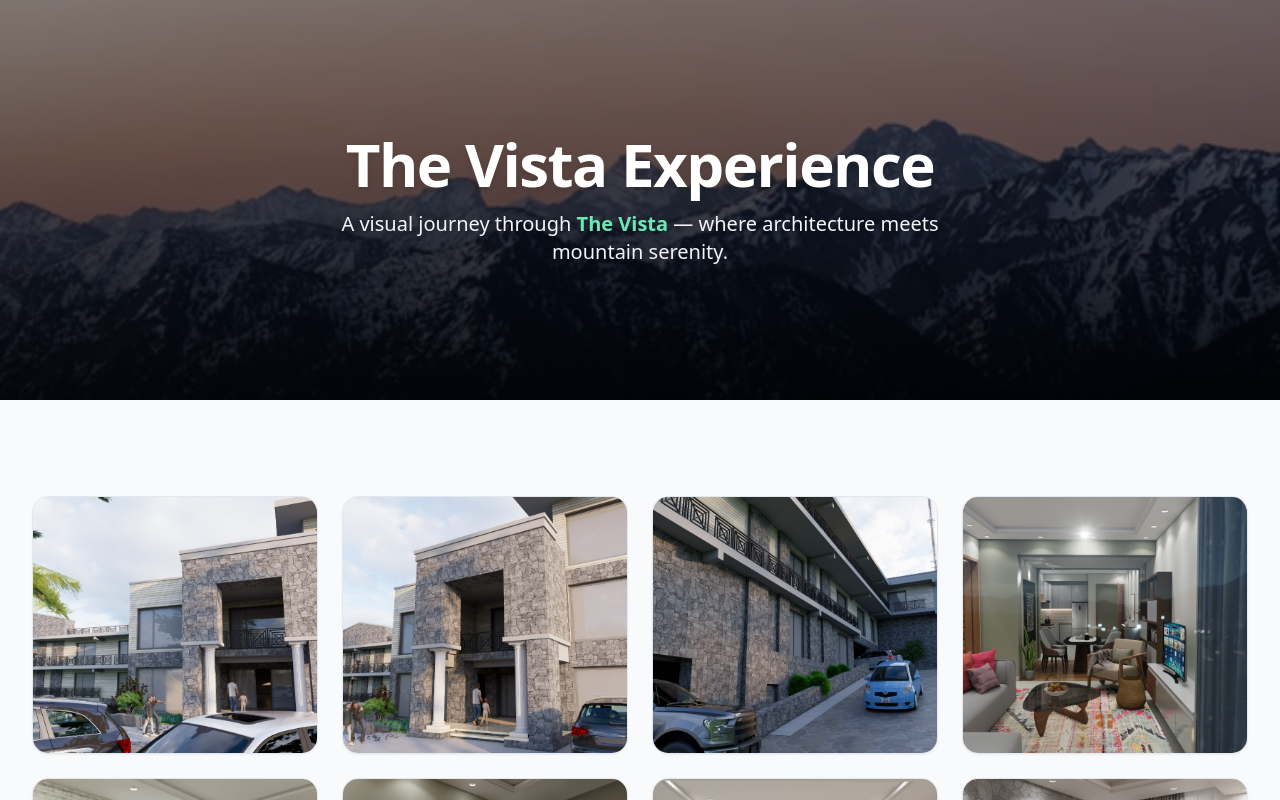
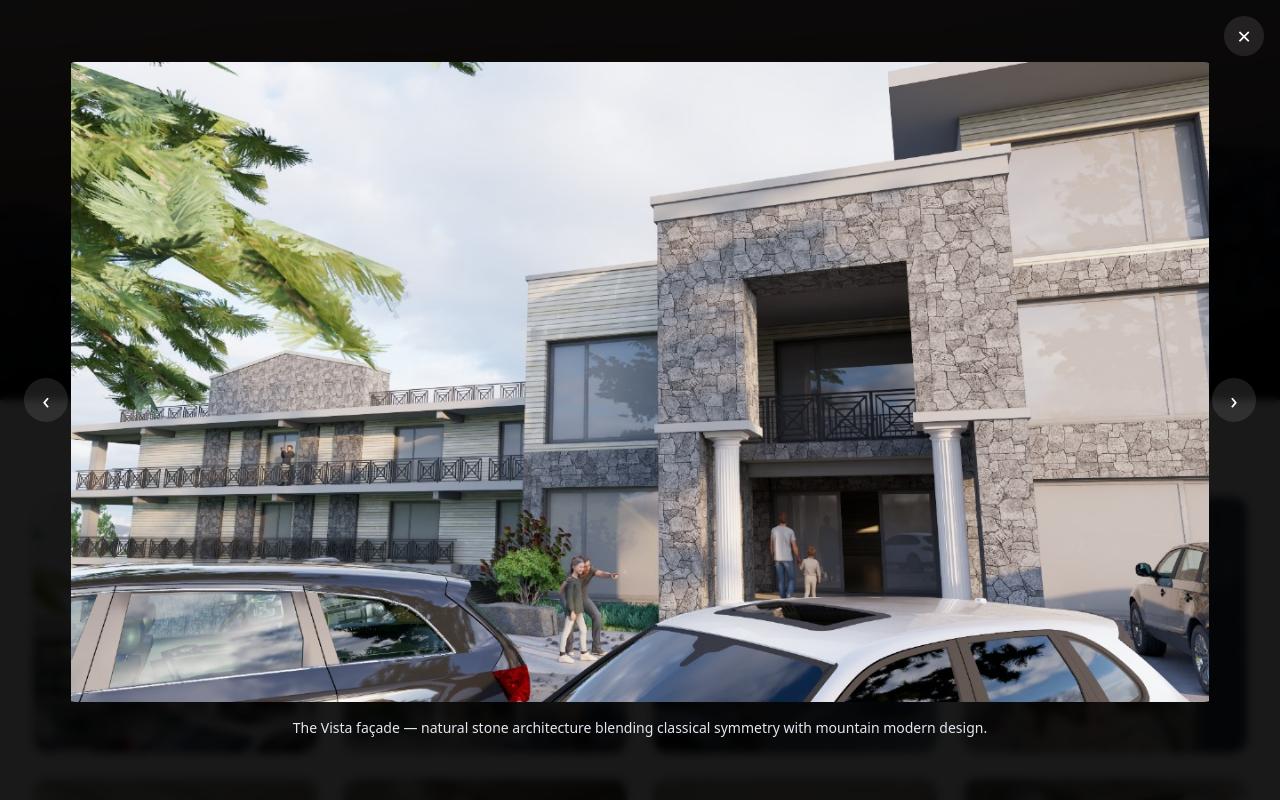
Before and after one commit to abdullahwiqar-byte/thevista, a React (Vite) app: page /gallery in a window 1280 px wide. Both pictures are taken after a click on the element 175 px from the left and 625 px from the top of the page. Shown: the top 800 px of the page. Built offline with nearby package versions, Linux system fonts and the light colour scheme.

Commit message:
Update Gallery.jsx

```diff
--- a/src/Gallery.jsx
+++ b/src/Gallery.jsx
@@ -110,6 +110,60 @@ const next = (e) => {
     </figure>
   </Fade>
 ))}
+            {/* Lightbox modal */}
+{index !== null && (
+  <div
+    className="fixed inset-0 z-50 bg-black/90 backdrop-blur-sm flex items-center justify-center p-4"
+    onClick={close}
+    role="dialog"
+    aria-modal="true"
+  >
+    {/* Close */}
+    <button
+      onClick={close}
+      className="absolute top-4 right-4 h-10 w-10 rounded-full bg-white/10 hover:bg-white/20 text-white text-2xl"
+      aria-label="Close"
+      title="Close (Esc)"
+    >
+      ×
+    </button>
+
+    {/* Prev / Next */}
+    {images.length > 1 && (
+      <>
+        <button
+          onClick={prev}
+          className="absolute left-3 md:left-6 top-1/2 -translate-y-1/2 h-11 w-11 rounded-full bg-white/10 hover:bg-white/20 text-white text-2xl"
+          aria-label="Previous"
+          title="Previous (←)"
+        >
+          ‹
+        </button>
+        <button
+          onClick={next}
+          className="absolute right-3 md:right-6 top-1/2 -translate-y-1/2 h-11 w-11 rounded-full bg-white/10 hover:bg-white/20 text-white text-2xl"
+          aria-label="Next"
+          title="Next (→)"
+        >
+          ›
+        </button>
+      </>
+    )}
+
+    {/* Image + caption */}
+    <div className="relative max-w-6xl w-[92vw]" onClick={(e) => e.stopPropagation()}>
+      <img
+        src={images[index].src}
+        alt={images[index].caption}
+        className="w-full max-h-[80vh] object-contain select-none rounded-xl"
+      />
+      <div className="mt-4 text-center text-slate-200 text-sm">
+        {images[index].caption}
+      </div>
+    </div>
+  </div>
+)}
+
           </div>
         </div>
       </section>
```
